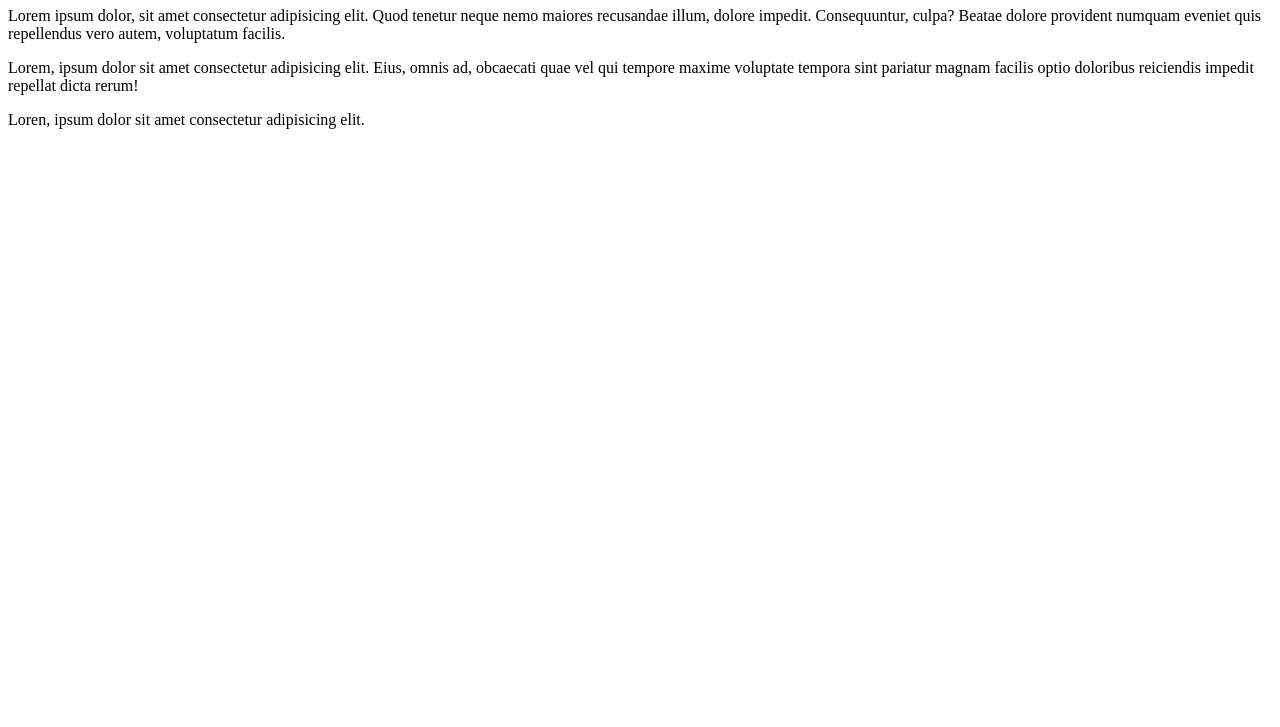
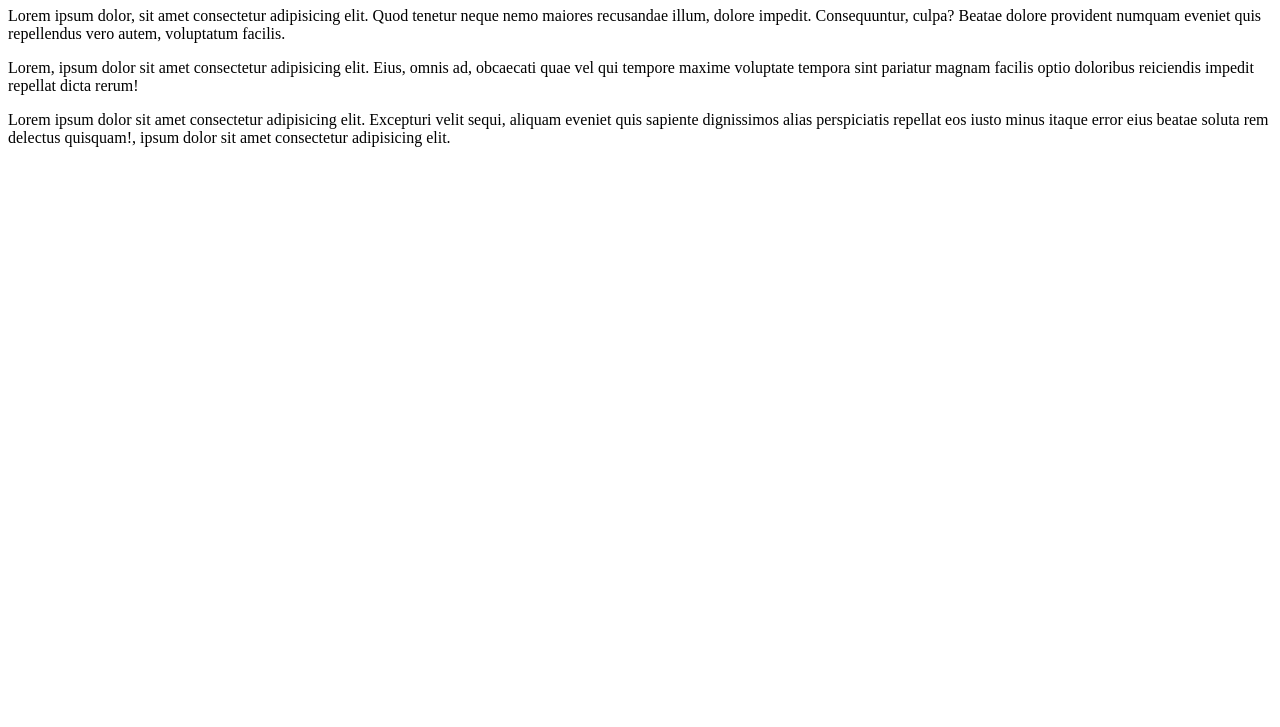
Before and after one commit to Winner-Tecnologia/Teste-Repositorio-Versionado, a plain HTML site: page site-exemplo/index.html in a window 1280 px wide. Shown: the part 73-800 px from the top of the page. Drawn offline with Linux system fonts and the light colour scheme.

Commit message:
coreção no terceiro parágrafo

```diff
--- a/site-exemplo/index.html
+++ b/site-exemplo/index.html
@@ -9,7 +9,7 @@
     <h1>Olá meus amigos</h1>
     <p>Lorem ipsum dolor, sit amet consectetur adipisicing elit. Quod tenetur neque nemo maiores recusandae illum, dolore impedit. Consequuntur, culpa? Beatae dolore provident numquam eveniet quis repellendus vero autem, voluptatum facilis.</p>
     <p>Lorem, ipsum dolor sit amet consectetur adipisicing elit. Eius, omnis ad, obcaecati quae vel qui tempore maxime voluptate tempora sint pariatur magnam facilis optio doloribus reiciendis impedit repellat dicta rerum!</p>
-    <p>Loren, ipsum dolor sit amet consectetur adipisicing elit.</p>
+    <p>Lorem ipsum dolor sit amet consectetur adipisicing elit. Excepturi velit sequi, aliquam eveniet quis sapiente dignissimos alias perspiciatis repellat eos iusto minus itaque error eius beatae soluta rem delectus quisquam!, ipsum dolor sit amet consectetur adipisicing elit.</p>
 
 </body>
 </html>
```
